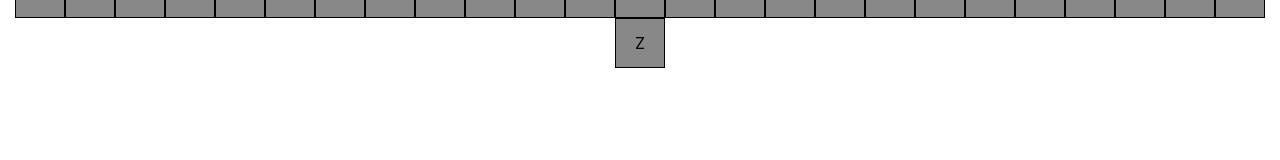
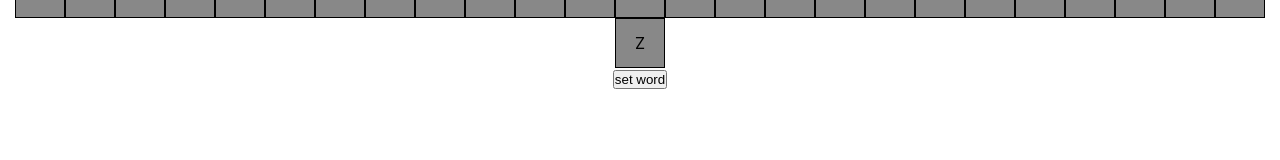
Before and after one commit to ClaudeNi/hangman, a React (Create React App) app: page / in a window 1280 px wide. Shown: the part 129-289 px from the top of the page. Built offline with nearby package versions, Linux system fonts and the light colour scheme.

Commit message:
added word

```diff
--- a/src/App.js
+++ b/src/App.js
@@ -1,18 +1,22 @@
 import Letter from "./components/Letter/Letter";
 import "./App.css";
+import { useState } from "react";
 
 function App() {
+	const [word, setWord] = useState("");
 	let letters = "ABCDEFGHIJKLMNOPQRSTUVWXYZ";
 
 	const displayLetters = () => {
 		return letters.split("").map((char, i) => {
-			return <Letter letter={char} />;
+			return <Letter letter={char} key={i} />;
 		});
 	};
 	return (
 		<div className="App">
 			<h1 className="title">Hangman</h1>
+			{word}
 			<div className="letters-container">{displayLetters()}</div>
+			<button onClick={() => setWord("word")}>set word</button>
 		</div>
 	);
 }
```
